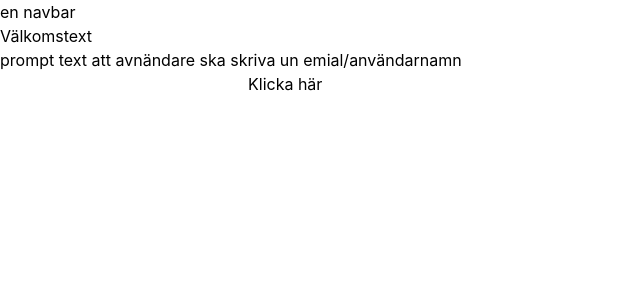
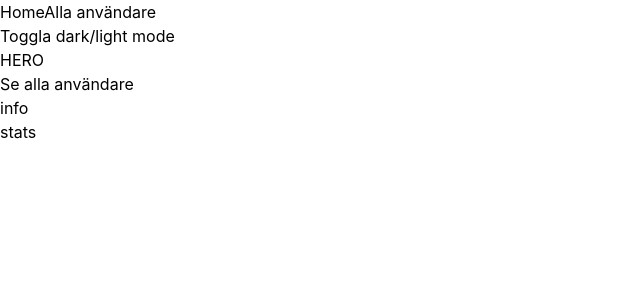
Before and after one commit to InnaKuljanac/project-react-api, a React (Vite) app: page / in a window 1280 px wide. Shown: the top 300 px of the page, without its empty margins (0-640 px from the left). Built offline with nearby package versions, Linux system fonts and the light colour scheme.

Commit message:
added navigation + loader

```diff
--- a/package.json
+++ b/package.json
@@ -12,8 +12,10 @@
   "dependencies": {
     "@tailwindcss/vite": "^4.3.3",
     "@tanstack/react-query": "^5.104.0",
+    "lucide-react": "^1.49.0",
     "react": "^19.2.8",
     "react-dom": "^19.2.8",
+    "react-loader-spinner": "^8.0.2",
     "react-router-dom": "^7.18.4",
     "tailwindcss": "^4.3.3"
   },
--- a/src/App.tsx
+++ b/src/App.tsx
@@ -3,10 +3,12 @@ import "./App.css"
 import LandingPage from "./pages/LandingPage"
 
 import UsersPage from "./pages/UsersPage"
+import Navbar from "./components/Navbar"
 
 function App() {
   return (
     <BrowserRouter>
+      <Navbar />
       <Routes>
         <Route path="/" element={<LandingPage />} />
         <Route path="/users" element={<UsersPage />} />
--- /dev/null
+++ b/src/components/Loading.tsx
@@ -0,0 +1,9 @@
+import { ColorRing } from "react-loader-spinner"
+
+export const Loading = () => {
+  return (
+    <div>
+      <ColorRing colors={["#9b59b6", "#5dade2", "#f5a3a3", "#a9dfbf"]} />
+    </div>
+  )
+}
--- a/src/components/Navbar.tsx
+++ b/src/components/Navbar.tsx
@@ -1,8 +1,12 @@
+import { NavLink } from "react-router-dom"
+
 const Navbar = () => {
   return (
-    <>
-      <p>en navbar</p>
-    </>
+    <div>
+      <NavLink to={"/"}>Home</NavLink>
+      <NavLink to={"/users"}>Alla användare</NavLink>
+      <p>Toggla dark/light mode</p>
+    </div>
   )
 }
 
--- a/src/components/UserButton.tsx
+++ /dev/null
@@ -1,8 +0,0 @@
-const UserButton = () => {
-  return (
-    <>
-      <button> Klicka här</button>
-    </>
-  )
-}
-export default UserButton
--- a/src/components/UserCard.tsx
+++ b/src/components/UserCard.tsx
@@ -1,3 +1,4 @@
+import { Bell, MailWarning, MapPinHouse, MoveRight, SunMoon } from "lucide-react"
 import type { User } from "../types/User"
 
 type UserCardProps = {
@@ -10,22 +11,34 @@ const UserCard = ({ user }: UserCardProps) => {
       <div className="border-2 border-amber-200">
         //Kortet
         <div className="border-2 border-amber-600">
-          <p>{user.profile.name}</p> <p>{user.username}</p> <p>{user.profile.address.city}</p>
+          <p>{user.profile.name}</p>
+          <p>@{user.username}</p>
+
+          <p className="flex flex-row">
+            <MapPinHouse />
+            {user.profile.address.city}
+          </p>
         </div>
         <div className="border-2 border-blue-400">
-          <p>
-            {user.roles.map((role) => (
-              <p>{role}</p>
-            ))}
+          {user.roles.map((role) => (
+            <p key={role}>{role}</p>
+          ))}
+        </div>
+        <div className="border-2 border-green-400">
+          <p className="flex flex-row">
+            <SunMoon /> {user.settings.theme}
+          </p>
+          <p className="flex flex-row">
+            <MailWarning /> E-postnotiser: {user.settings.notifications.email ? "På" : "Av"}
+          </p>
+          <p className="flex flex-row">
+            <Bell /> Pushnotiser: {user.settings.notifications.push ? "På" : "Av"}
           </p>
         </div>
-        <div className="border-2 border-green-400">
-          <p>{user.settings.theme}</p>
-          <p>E-postnotiser: {user.settings.notifications.email ? "På" : "Av"}</p>
-          <p>Pushnotiser: {user.settings.notifications.push ? "På" : "Av"}</p>
-        </div>
         <div>
-          <button className="border border-black">Visa mer</button>
+          <button className="flex flex-row border border-black">
+            Visa mer <MoveRight />
+          </button>
         </div>
       </div>
     </>
--- a/src/pages/LandingPage.tsx
+++ b/src/pages/LandingPage.tsx
@@ -1,17 +1,16 @@
-import Navbar from "../components/Navbar"
-import UserButton from "../components/UserButton"
-import UserInputfield from "../components/UserInputfield"
+import { Link } from "react-router-dom"
 
 const LandingPage = () => {
   return (
     <>
-      <Navbar />
+      <section>
+        <div>
+          <h1>HERO</h1>
+          <Link to={"/users"}>Se alla användare</Link>
+        </div>
 
-      <section>
-        <h1>Välkomstext</h1>
-        <p>prompt text att avnändare ska skriva un emial/användarnamn</p>
-        <UserInputfield />
-        <UserButton />
+        <div>info</div>
+        <div>stats</div>
       </section>
     </>
   )
--- a/src/pages/UsersPage.tsx
+++ b/src/pages/UsersPage.tsx
@@ -1,6 +1,7 @@
 import { useQuery } from "@tanstack/react-query"
 import { fetchUsers } from "../api/fetchUsers"
 import UserCard from "../components/UserCard"
+import { Loading } from "../components/Loading"
 
 const UsersPage = () => {
   const {
@@ -12,7 +13,7 @@ const UsersPage = () => {
     queryFn: fetchUsers,
   })
 
-  if (isLoading) return <p>Laddar..</p>
+  if (isLoading) return <Loading />
   if (error) return <p>Ett fel uppstod: {error.message}</p>
 
   if (!users) return <p>Inga användare hittades.</p> //krävs för att kontrollera så users faktiskt har ett värde innan det används i map, då den ej får vara "undefined"
@@ -20,7 +21,7 @@ const UsersPage = () => {
   return (
     <>
       {users.map((user) => (
-        <UserCard user={user} />
+        <UserCard key={user.id} user={user} />
       ))}
     </>
   )
```
Also changed, not shown: 1 other file (tests, documents, lock files or other folders).
